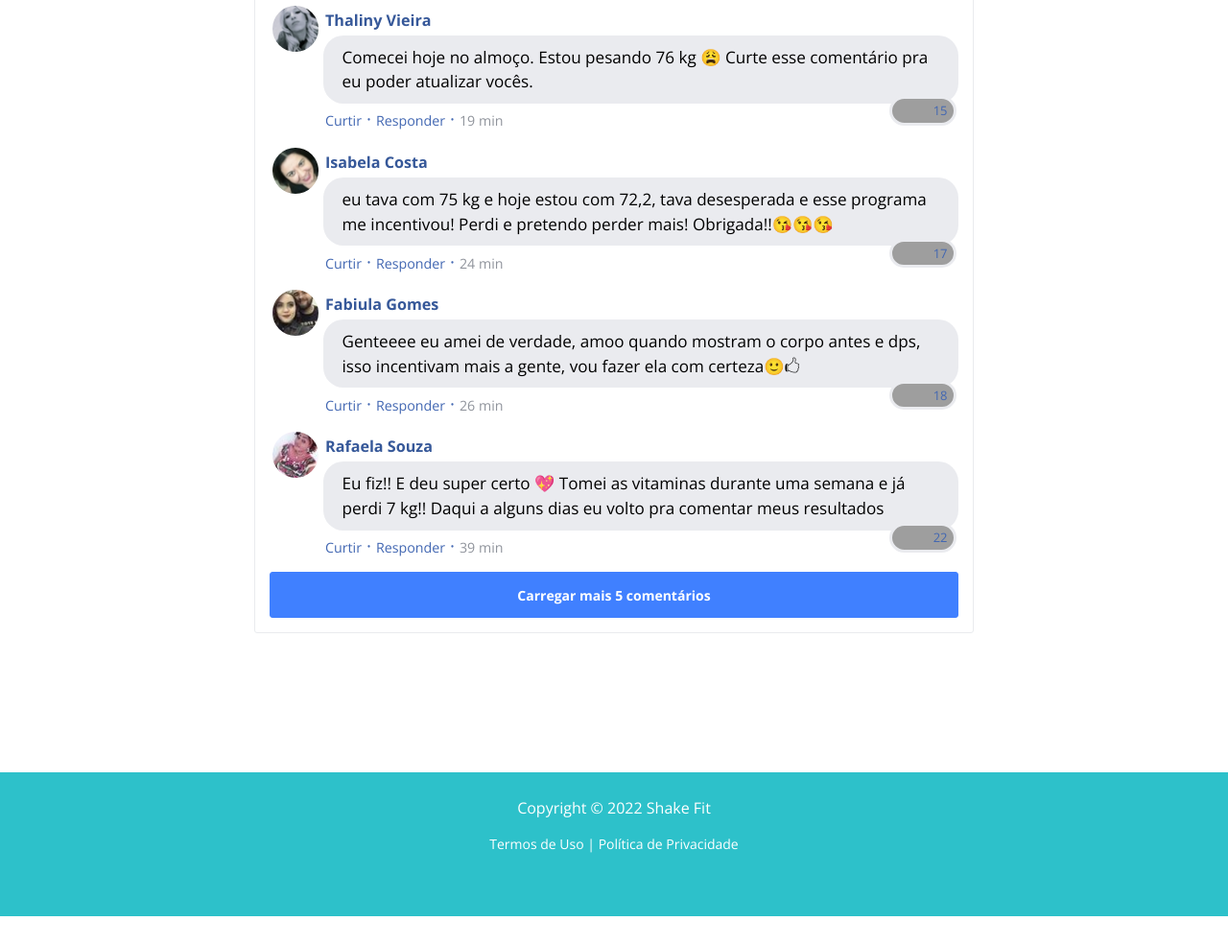
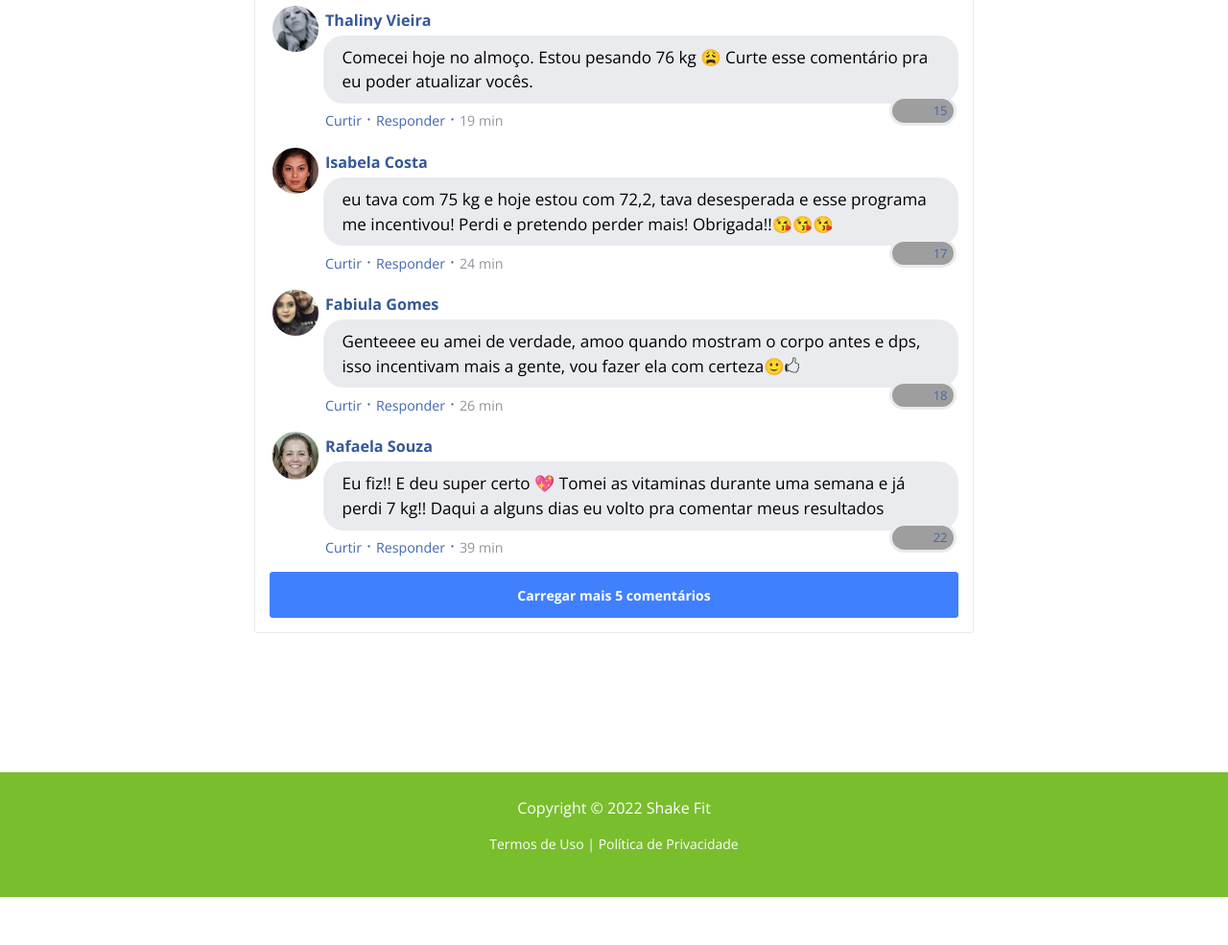
Before and after one commit to aftermedia21/shakefit.com, a plain HTML site: page index.html in a window 1280 px wide. Shown: the part 3383-4368 px from the top of the page at 96% size. After the commit the page ends 4318 px from the top, so only its background shows below. Drawn offline with nearby package versions, Linux system fonts and the light colour scheme; grey boxes are pictures that could not be loaded; a script that the page names is missing.

Commit message:
Add files via upload

```diff
--- a/assets/css/com.css
+++ b/assets/css/com.css
@@ -1451,8 +1451,8 @@ nav ul li.active span{
 footer{
 	float: left;
 	width: 100%;
-	background: #2dc1ca;
-	padding: 45px 0;
+	background: #79BE2D;
+	padding: 45px 0px;
 }
 footer a, footer a:active, footer a:visited, footer a:focus{
 	color: #fff;
@@ -1465,6 +1465,7 @@ footer a:hover{
 footer.gap-footer{
 	margin-top: 145px;
 	padding-top: 25px;
+	margin-bottom: -30px;
 }
 footer .footer-container{
 	width: 1100px;
@@ -1488,7 +1489,7 @@ footer .copy-container i{
 }
 footer .footer-link{
 	font-size: 14px;
-	margin-bottom: 20px;
+	margin-bottom: 0px;
 }
 footer .footer-text{
 	font-size: 12px;
--- a/index.html
+++ b/index.html
@@ -202,7 +202,7 @@ OBTER ACESSO!
                   <tbody>
                     <tr>
                       <td rowspan="3" class="fb-comments-comment-img"><img
-                          src="./assets/img/comentarios/m2.jpeg"></td>
+                          src="./assets/img/comentarios/m2.png"></td>
                       <td>
                         <font class="fb-comments-comment-name">
                           <name>Maria Silva</name>
@@ -231,7 +231,7 @@ OBTER ACESSO!
                   <tbody>
                     <tr>
                       <td rowspan="3" class="fb-comments-comment-img"><img
-                          src="./assets/img/comentarios/m3.jpeg"></td>
+                          src="./assets/img/comentarios/m3.png"></td>
                       <td>
                         <font class="fb-comments-comment-name">
                           <name>Vitória Santos</name>
@@ -321,7 +321,7 @@ Curte esse comentário pra eu poder atualizar vocês. </td>
                   <tbody>
                     <tr>
                       <td rowspan="3" class="fb-comments-comment-img"><img
-                          src="./assets/img/comentarios/m6.jpeg"></td>
+                          src="./assets/img/comentarios/m6.png"></td>
                       <td>
                         <font class="fb-comments-comment-name">
                           <name>Isabela Costa</name>
@@ -379,7 +379,7 @@ Curte esse comentário pra eu poder atualizar vocês. </td>
                   <tbody>
                     <tr>
                       <td rowspan="3" class="fb-comments-comment-img"><img
-                          src="./assets/img/comentarios/m11.jpeg">
+                          src="./assets/img/comentarios/m11.png">
                       </td>
                       <td>
                         <font class="fb-comments-comment-name">
@@ -570,7 +570,6 @@ Curte esse comentário pra eu poder atualizar vocês. </td>
 <a href="privacidade.html" target="_blank">Política de Privacidade</a>
 </div>
 </footer>
-<div class="clearfix"></div>
 
     <script type="text/javascript">
       setTimeout(() => {document.getElementById("cta1").classList.remove("d-none"); document.getElementById("cta2").classList.remove("d-none")}, 1097400); // temporização da Call to Action (em milissegundos)
```
Also changed, not shown: assets/img/comentarios/m11.png (added), assets/img/comentarios/m2.png (added), assets/img/comentarios/m3.png (added), assets/img/comentarios/m6.png (added).
